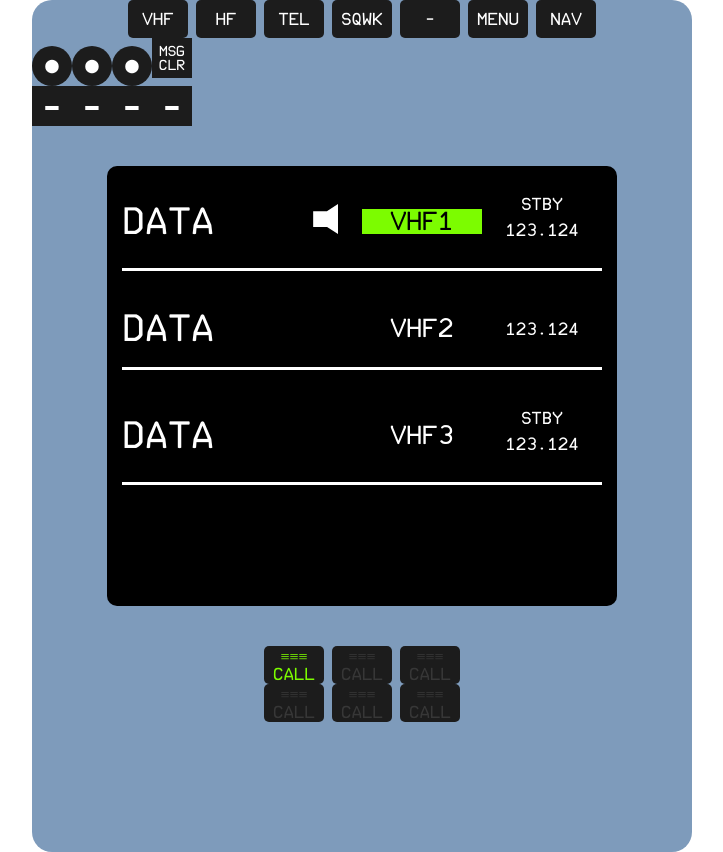
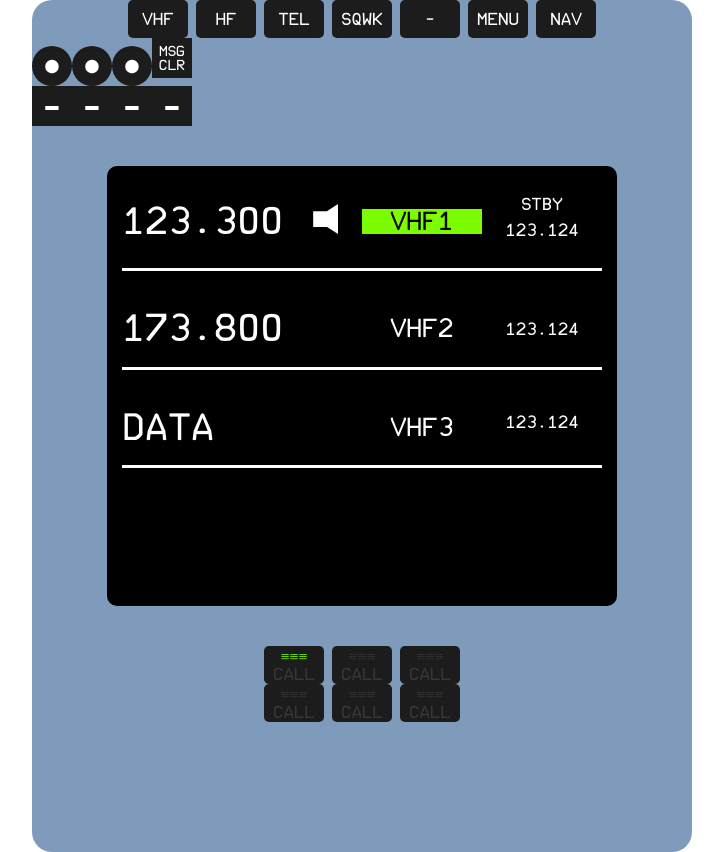
Before and after one commit to ibza-sujau/rmp, a React (Create React App) app: page /vhs in a window 1280 px wide. Shown: the whole page, without its empty margins (278-1001 px from the left). Built offline with nearby package versions, Linux system fonts and the light colour scheme.

Commit message:
VHF select updates.

```diff
--- a/src/pages/VhfPage.scss
+++ b/src/pages/VhfPage.scss
@@ -86,6 +86,6 @@
   color: #373737 !important;
 }
 
-.active-vhf {
+.active-vhf::first-line {
   color: lawngreen !important;
 }
--- a/src/pages/VhfPage.tsx
+++ b/src/pages/VhfPage.tsx
@@ -128,7 +128,7 @@ export const VhfPage = () => {
             <div className={"screen"}>
                 <div className={"flex-row"}>
                     <div className={"flex-row-item-1"}>
-                        <Input value={VHF1} characterLimit={7} placeholder={"DATA"} type={"text"} onChange={handleChangeVHF1}/>
+                        <Input value={VHF1} characterLimit={7} placeholder={"123.300"} type={"text"} onChange={handleChangeVHF1}/>
                         {checkSelectVHF1()}
                     </div>
                     <div className={"flex-row-item-2 highlight"}>
@@ -142,7 +142,8 @@ export const VhfPage = () => {
                 <div className="page-splitter"/>
                 <div className={"flex-row"}>
                     <div className={"flex-row-item-1"}>
-                        <Input value={VHF2} characterLimit={7} placeholder={"DATA"} type={"text"} onChange={handleChangeVHF2}/>
+                        <Input value={VHF2} characterLimit={7} placeholder={"173." +
+                        "800"} type={"text"} onChange={handleChangeVHF2}/>
                         {checkSelectVHF2()}
                     </div>
                     <div className={"flex-row-item-2"}>
@@ -162,7 +163,6 @@ export const VhfPage = () => {
                         <h2>VHF3</h2>
                     </div>
                     <div className={"flex-row-item-3"}>
-                        <p>STBY</p>
                         <p>123.124</p>
                     </div>
                 </div>
```
